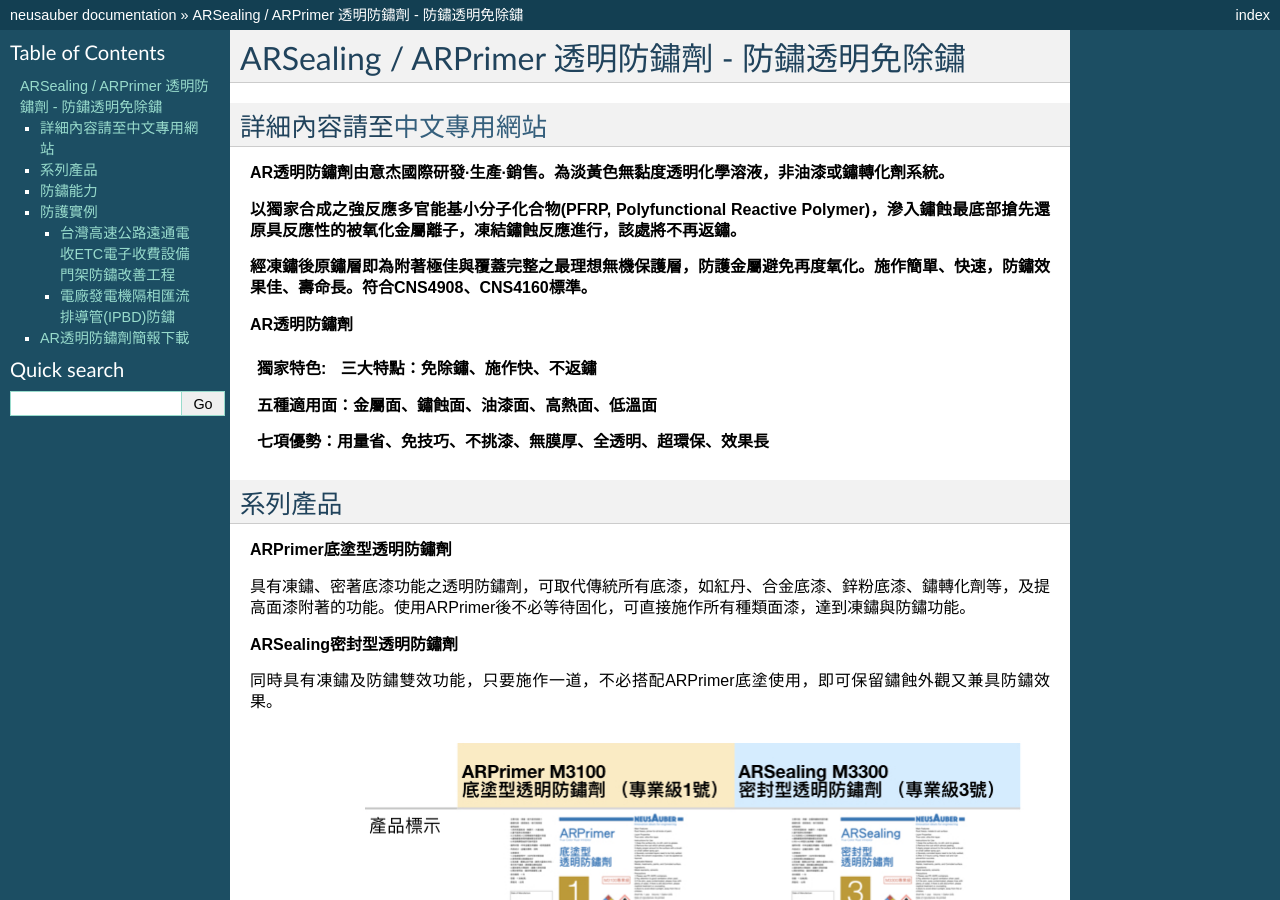
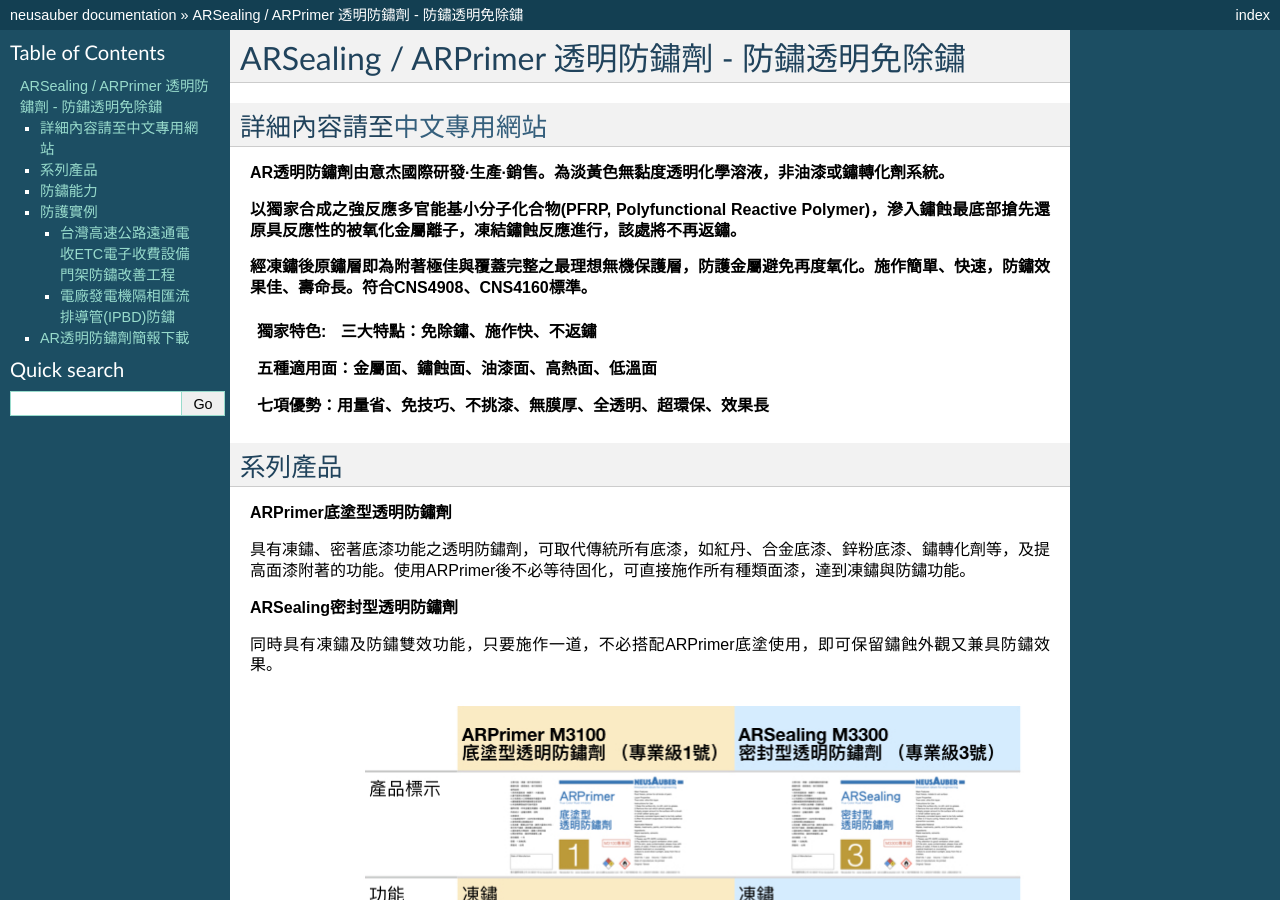
Before and after one commit to rexiap/neusauber, a Sphinx documentation site: the page built from docs/videos.rst, in a window 1280 px wide and 900 px high. Built offline with Sphinx 7.4.7, drawn with Linux system fonts in a browser that asks for light colours.

Commit message:
Google Docs reST Editor@2019-6-5 16:0:39

```diff
--- a/docs/videos.rst
+++ b/docs/videos.rst
@@ -129,17 +127,15 @@
 
 .. |STYLE2| replace:: **經凍鏽後原鏽層即為附著極佳與覆蓋完整之最理想無機保護層，防護金屬避免再度氧化。施作簡單、快速，防鏽效果佳、壽命長。符合CNS4908、CNS4160標準。**
 
-.. |STYLE3| replace:: **AR透明防鏽劑**
+.. |STYLE3| replace:: **三大特點：免除鏽、施作快、不返鏽**
 
-.. |STYLE4| replace:: **三大特點：免除鏽、施作快、不返鏽**
+.. |STYLE4| replace:: **五種適用面：金屬面、鏽蝕面、油漆面、高熱面、低溫面**
 
-.. |STYLE5| replace:: **五種適用面：金屬面、鏽蝕面、油漆面、高熱面、低溫面**
+.. |STYLE5| replace:: **七項優勢：用量省、免技巧、不挑漆、無膜厚、全透明、超環保、效果長**
 
-.. |STYLE6| replace:: **七項優勢：用量省、免技巧、不挑漆、無膜厚、全透明、超環保、效果長**
+.. |STYLE6| replace:: **ARPrimer底塗型透明防鏽劑**
 
-.. |STYLE7| replace:: **ARPrimer底塗型透明防鏽劑**
-
-.. |STYLE8| replace:: **ARSealing密封型透明防鏽劑**
+.. |STYLE7| replace:: **ARSealing密封型透明防鏽劑**
 
 
 .. |REPLACE1| raw:: html
```
Also changed, not shown: other parts of docs/videos.rst (+4 -6 lines).
